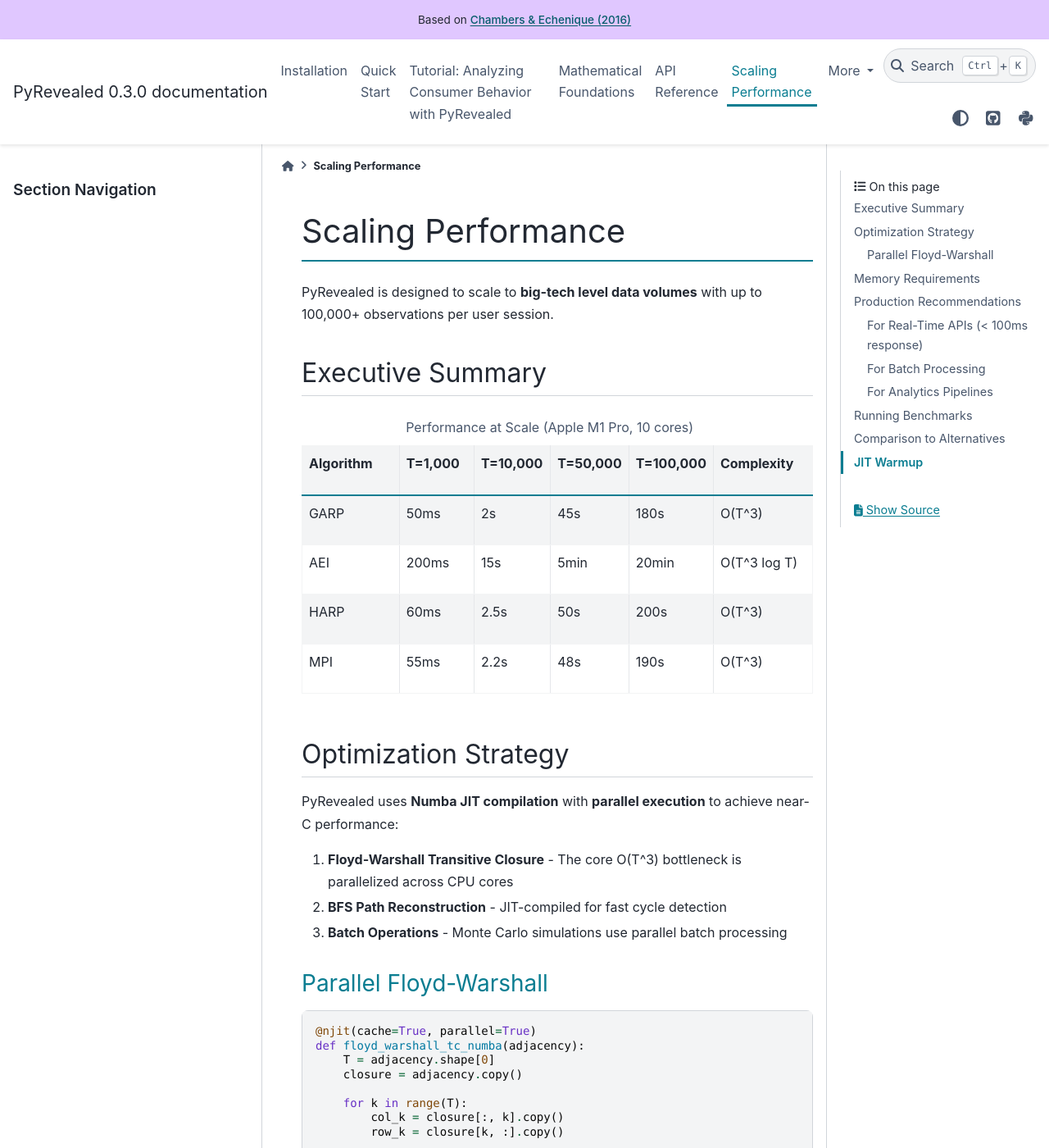
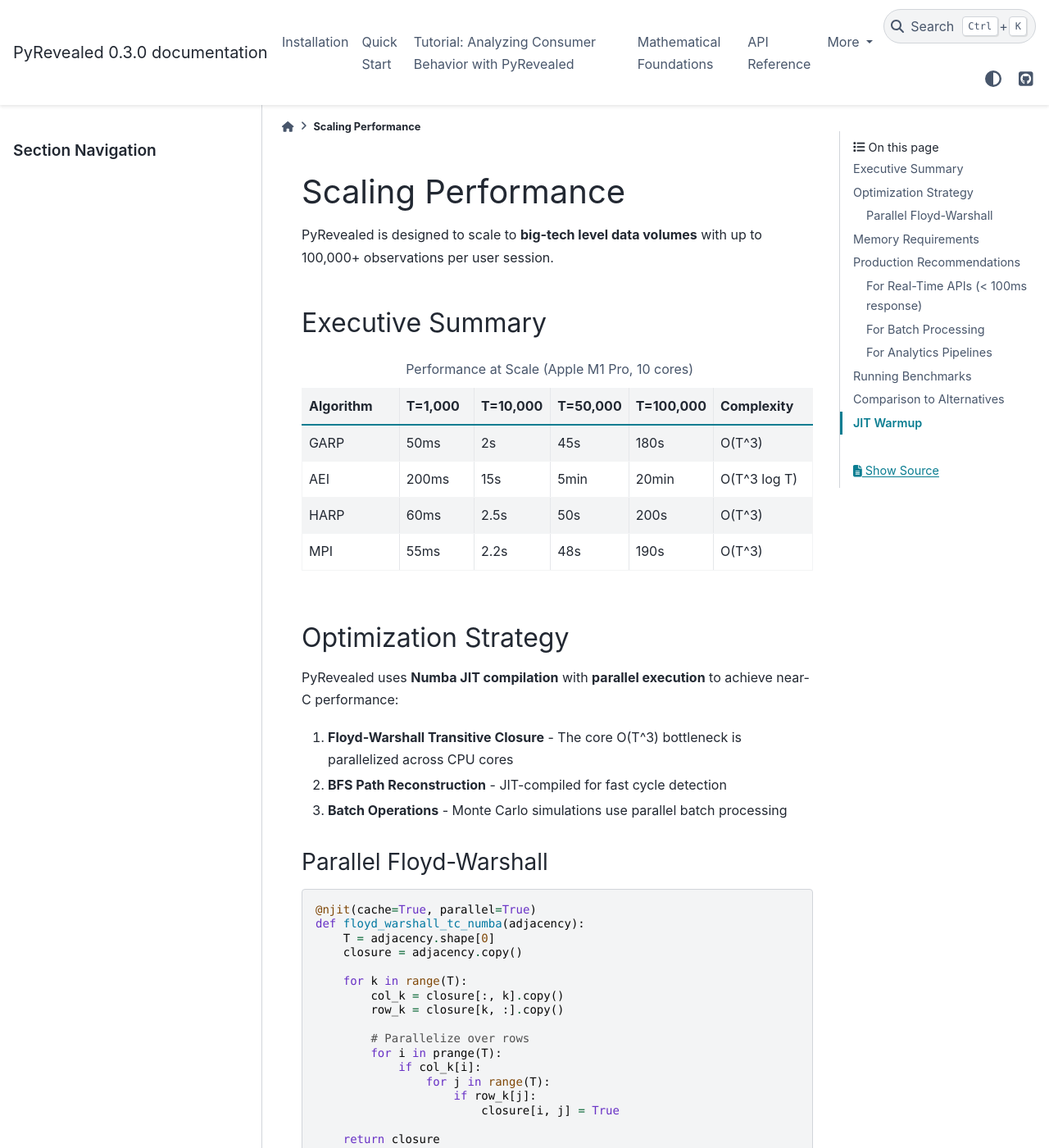
Before and after one commit to rawatpranjal/PyRevealed, a Sphinx documentation site: the page built from docs/scaling.rst, in a window 1280 px wide and 1400 px high. Shown: the whole window at 82% size. Built offline with Sphinx 7.4.7 and the PyData theme 0.15.4, drawn with Linux system fonts in a browser that asks for light colours; some of the changed text lies outside the part shown.

Commit message:
Simplify docs to minimal styling

```diff
--- a/docs/_static/custom.css
+++ b/docs/_static/custom.css
@@ -1,193 +1,42 @@
-/* PyRevealed Documentation Custom Styles */
+/* Minimal PyRevealed Documentation Styles */
 
-/* ========================================================================
-   Tables - More elegant styling
-   ======================================================================== */
-
-.bd-content table.docutils {
-    border-collapse: separate;
-    border-spacing: 0;
-    border-radius: 8px;
-    overflow: hidden;
-    box-shadow: 0 1px 3px rgba(0, 0, 0, 0.1);
+/* Clean spacing */
+.bd-content {
+    line-height: 1.7;
 }
 
-.bd-content table.docutils th {
-    background: linear-gradient(180deg, var(--pst-color-primary) 0%, var(--pst-color-primary-highlight) 100%);
-    color: white;
-    font-weight: 600;
-    padding: 12px 16px;
+/* Math blocks - just spacing */
+div.math {
+    margin: 24px 0;
+    padding: 8px 0;
+}
+
+/* Tables - minimal */
+.bd-content table.docutils {
+    border-collapse: collapse;
+    width: 100%;
+}
+
+.bd-content table.docutils th,
+.bd-content table.docutils td {
+    padding: 8px 12px;
     text-align: left;
 }
 
-.bd-content table.docutils td {
-    padding: 10px 16px;
-    border-bottom: 1px solid var(--pst-color-border);
+/* Horizontal rules - barely visible */
+.bd-content hr {
+    border: none;
+    height: 1px;
+    background: var(--pst-color-border);
+    margin: 48px 0;
+    opacity: 0.3;
 }
 
-.bd-content table.docutils tr:last-child td {
-    border-bottom: none;
-}
-
-.bd-content table.docutils tbody tr:hover {
-    background-color: var(--pst-color-surface);
-}
-
-/* ========================================================================
-   Math blocks - Better presentation
-   ======================================================================== */
-
-div.math {
-    padding: 16px 20px;
-    margin: 20px 0;
-    background: var(--pst-color-surface);
-    border-left: 4px solid var(--pst-color-primary);
-    border-radius: 0 8px 8px 0;
-    overflow-x: auto;
-}
-
-/* ========================================================================
-   Code blocks - Refined appearance
-   ======================================================================== */
-
-div.highlight {
-    border-radius: 8px;
-    overflow: hidden;
-}
-
-div.highlight pre {
-    padding: 16px;
-    margin: 0;
-    line-height: 1.5;
-}
-
-/* ========================================================================
-   Admonitions - More elegant note boxes
-   ======================================================================== */
-
-.admonition {
-    border-radius: 8px;
-    padding: 16px 20px;
-    margin: 20px 0;
-    border-left-width: 4px;
-    box-shadow: 0 1px 3px rgba(0, 0, 0, 0.08);
-}
-
-.admonition-title {
-    font-weight: 600;
-    margin-bottom: 8px;
-}
-
-/* ========================================================================
-   Section headers - Better hierarchy
-   ======================================================================== */
-
-.bd-content h1 {
-    border-bottom: 2px solid var(--pst-color-primary);
-    padding-bottom: 12px;
-    margin-bottom: 24px;
-}
-
+/* Section spacing */
 .bd-content h2 {
-    margin-top: 40px;
-    padding-bottom: 8px;
-    border-bottom: 1px solid var(--pst-color-border);
+    margin-top: 48px;
 }
 
 .bd-content h3 {
     margin-top: 32px;
-    color: var(--pst-color-primary);
 }
-
-.bd-content h4 {
-    margin-top: 24px;
-}
-
-/* ========================================================================
-   Horizontal rules - Subtle dividers
-   ======================================================================== */
-
-.bd-content hr {
-    border: none;
-    height: 1px;
-    background: linear-gradient(90deg, transparent, var(--pst-color-border), transparent);
-    margin: 40px 0;
-}
-
-/* ========================================================================
-   List tables - Better styling for method tables
-   ======================================================================== */
-
-.bd-content table.docutils.align-default {
-    width: 100%;
-}
-
-.bd-content table.docutils code {
-    background: var(--pst-color-surface);
-    padding: 2px 6px;
-    border-radius: 4px;
-    font-size: 0.9em;
-}
-
-/* ========================================================================
-   Announcement banner - Subtle styling
-   ======================================================================== */
-
-.bd-header-announcement {
-    font-size: 0.85rem;
-    padding: 8px 16px;
-}
-
-.bd-header-announcement a {
-    font-weight: 500;
-}
-
-/* ========================================================================
-   Sidebar - Cleaner navigation
-   ======================================================================== */
-
-.bd-sidebar-primary {
-    border-right: 1px solid var(--pst-color-border);
-}
-
-.bd-sidebar-secondary {
-    border-left: 1px solid var(--pst-color-border);
-}
-
-/* ========================================================================
-   Content area - Better readability
-   ======================================================================== */
-
-.bd-content {
-    line-height: 1.7;
-}
-
-.bd-content p {
-    margin-bottom: 16px;
-}
-
-/* ========================================================================
-   Function/method signatures - Better visibility
-   ======================================================================== */
-
-dl.py.function > dt,
-dl.py.method > dt,
-dl.py.class > dt {
-    background: var(--pst-color-surface);
-    padding: 12px 16px;
-    border-radius: 8px;
-    border-left: 4px solid var(--pst-color-primary);
-    margin-bottom: 12px;
-}
-
-/* ========================================================================
-   Inline code - Subtle styling
-   ======================================================================== */
-
-.bd-content code.literal {
-    background: var(--pst-color-surface);
-    padding: 2px 6px;
-    border-radius: 4px;
-    font-size: 0.9em;
-    border: 1px solid var(--pst-color-border);
-}
--- a/docs/conf.py
+++ b/docs/conf.py
@@ -38,23 +38,7 @@
     "github_url": "https://github.com/rawatpranjal/PyRevealed",
     "show_toc_level": 2,
     "navigation_with_keys": True,
-    "show_nav_level": 1,
-    "navigation_depth": 3,
-    "show_prev_next": True,
-    "navbar_align": "left",
-    "header_links_before_dropdown": 6,
-    "icon_links": [
-        {
-            "name": "PyPI",
-            "url": "https://pypi.org/project/pyrevealed/",
-            "icon": "fa-brands fa-python",
-        },
-    ],
-    "announcement": "Based on <a href='https://www.amazon.com/Revealed-Preference-Econometric-Society-Monographs/dp/1107087805'>Chambers & Echenique (2016)</a>",
-}
-
-html_context = {
-    "default_mode": "auto",
+    "show_prev_next": False,
 }
 
 # -- Extension configuration -------------------------------------------------
```
Also changed, not shown: 1 other file.
